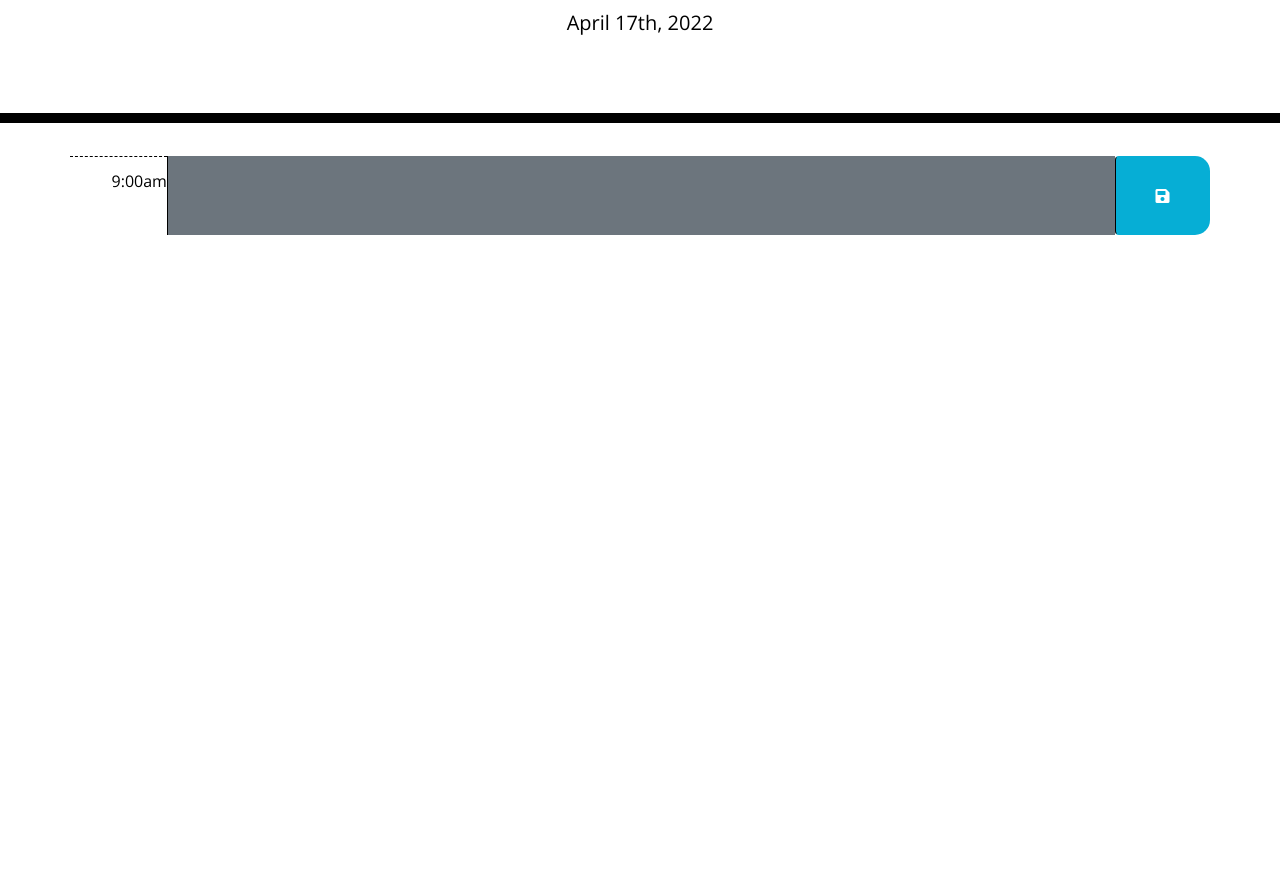
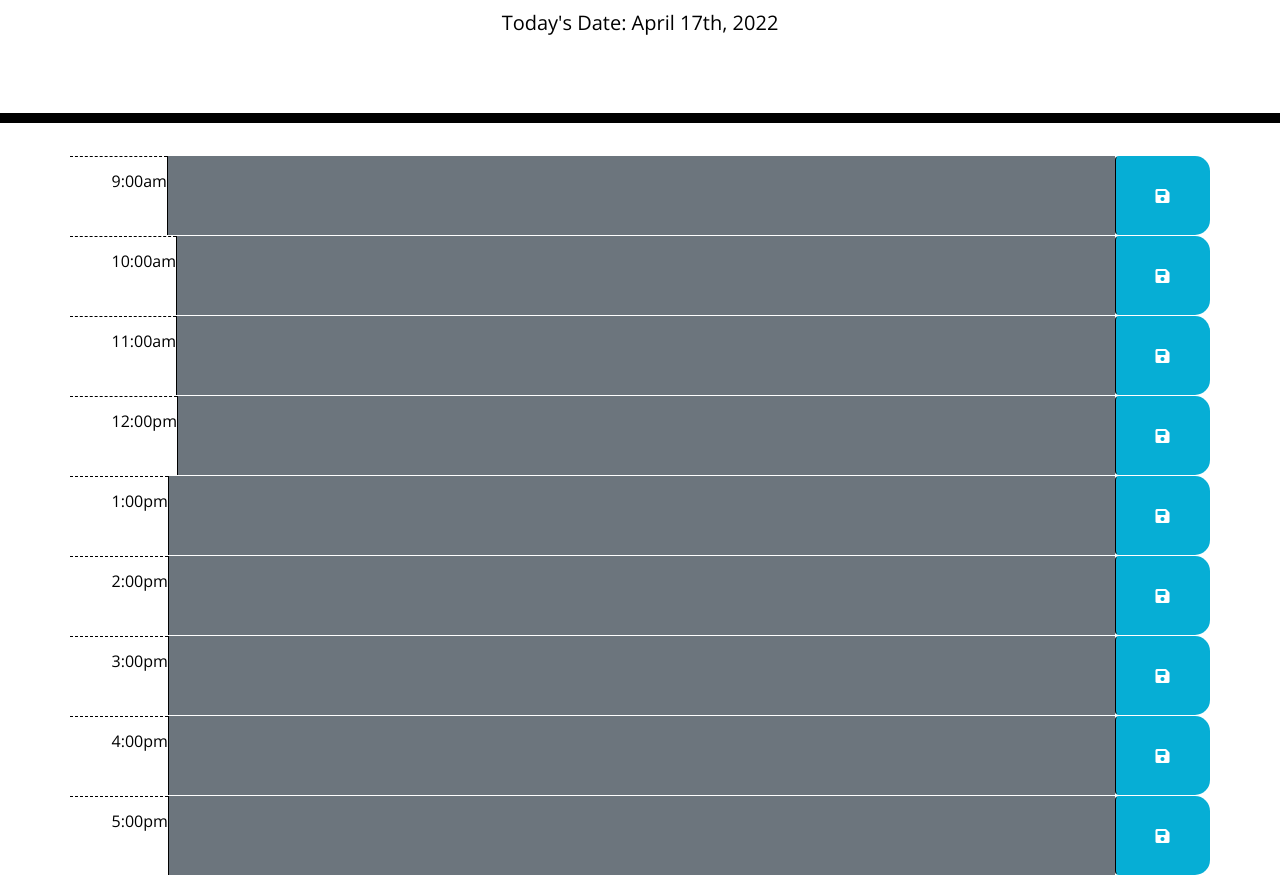
Before and after one commit to samschool789/work-day-scheduler, a plain HTML site: page index.html in a window 1280 px wide. Shown: the part 181-1056 px from the top of the page. Before the commit the page ends 800 px from the top, so only its background shows below. Drawn offline with nearby package versions, Linux system fonts and the light colour scheme.

Commit message:
time blocks

```diff
--- a/assets/js/script.js
+++ b/assets/js/script.js
@@ -1,15 +1,2 @@
 //display current time at the top of the page
-$("#currentDay").html(moment().format("MMMM Do, YYYY"));
-
-//have time blocks for standard business hours
-
-
-//have a way to view the time blocks
-
-//color code them using bootstrap for past, present, future
-
-//add eventlistener to click on the time block
-
-//be able to enter an event in the time block
-
-//be able to save the time block and semd to local storage
+$("#currentDay").html(moment().format("[Today's Date:] MMMM Do, YYYY"));
--- a/index.html
+++ b/index.html
@@ -31,6 +31,7 @@
     </header>
 
     <div class="container">
+
       <div id="hour9" class="row time-block">
         <div class="col-med-1 hour">
           9:00am
@@ -38,6 +39,93 @@
         <textarea class="col  bg-secondary">
           </textarea>
           <button class="btn saveBtn col-md-1"><i class="fas fa-save"></i></button>
+         </div>
+
+
+      <div id="hour10" class="row time-block">
+        <div class="col-med-1 hour">
+          10:00am
+        </div>
+        <textarea class="col  bg-secondary">
+          </textarea>
+          <button class="btn saveBtn col-md-1"><i class="fas fa-save"></i></button>
+         </div>
+
+
+
+      <div id="hour11" class="row time-block">
+        <div class="col-med-1 hour">
+          11:00am
+        </div>
+        <textarea class="col  bg-secondary">
+          </textarea>
+          <button class="btn saveBtn col-md-1"><i class="fas fa-save"></i></button>
+         </div>
+
+
+
+      <div id="hour12" class="row time-block">
+        <div class="col-med-1 hour">
+          12:00pm
+        </div>
+        <textarea class="col  bg-secondary">
+          </textarea>
+          <button class="btn saveBtn col-md-1"><i class="fas fa-save"></i></button>
+         </div>
+
+
+
+      <div id="hour13" class="row time-block">
+        <div class="col-med-1 hour">
+          1:00pm
+        </div>
+        <textarea class="col  bg-secondary">
+          </textarea>
+          <button class="btn saveBtn col-md-1"><i class="fas fa-save"></i></button>
+         </div>
+
+
+
+      <div id="hour14" class="row time-block">
+        <div class="col-med-1 hour">
+          2:00pm
+        </div>
+        <textarea class="col  bg-secondary">
+          </textarea>
+          <button class="btn saveBtn col-md-1"><i class="fas fa-save"></i></button>
+         </div>
+
+
+
+      <div id="hour15" class="row time-block">
+        <div class="col-med-1 hour">
+          3:00pm
+        </div>
+        <textarea class="col  bg-secondary">
+          </textarea>
+          <button class="btn saveBtn col-md-1"><i class="fas fa-save"></i></button>
+         </div>
+
+
+
+      <div id="hour16" class="row time-block">
+        <div class="col-med-1 hour">
+          4:00pm
+        </div>
+        <textarea class="col  bg-secondary">
+          </textarea>
+          <button class="btn saveBtn col-md-1"><i class="fas fa-save"></i></button>
+
+         </div>
+
+      <div id="hour17" class="row time-block">
+        <div class="col-med-1 hour">
+          5:00pm
+        </div>
+        <textarea class="col  bg-secondary">
+          </textarea>
+          <button class="btn saveBtn col-md-1"><i class="fas fa-save"></i></button>
+
          </div>
 
 
```
